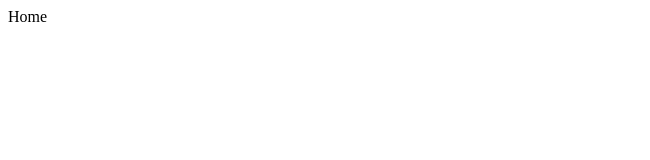
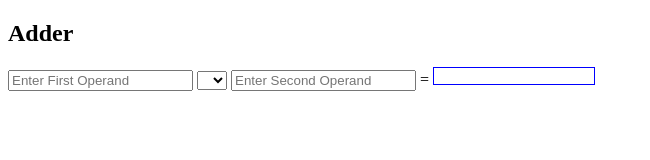
Before and after one commit to manikandants/agile-web-dev, a website: page www/index.html in a window 1280 px wide. Shown: the whole page, without its empty margins (0-650 px from the left). Drawn offline with Linux system fonts and the light colour scheme.

Commit message:
Added csslint and basic adder

```diff
--- a/package.json
+++ b/package.json
@@ -21,6 +21,7 @@
     "grunt": "^0.4.5",
     "grunt-contrib-clean": "^0.6.0",
     "grunt-contrib-concat": "^0.5.0",
+    "grunt-contrib-csslint": "^0.4.0",
     "grunt-contrib-htmlmin": "^0.3.0",
     "grunt-contrib-uglify": "^0.7.0",
     "grunt-karma": "^0.10.1",
--- a/www/css/styles.css
+++ b/www/css/styles.css
@@ -0,0 +1,15 @@
+.container{
+
+}
+.title{
+
+}
+.mainContent{
+
+}
+.result{
+	display: inline-block;
+	border: 1px solid blue;
+	height: 1em;
+	min-width: 10em;
+}
--- a/www/js/controllers.js
+++ b/www/js/controllers.js
@@ -1,3 +1,5 @@
 bddApp.controller('homeController',['$scope', '$http', '$location', function($scope, $http, $location){
-
+	$scope.add = function(){
+		$scope.result = $scope.operand1 + $scope.operand2;
+	};
 }]);
--- a/www/partials/home.html
+++ b/www/partials/home.html
@@ -1 +1,16 @@
-Home
+<section>
+	<div class="container" ng-controller="homeController">
+		<div class="title">
+			<h1>Adder</h1>
+		</div>
+		<div class="mainContent">
+			<input id="operand1" type="number" placeholder="Enter First Operand" ng-change="add()" ng-model="operand1"/>
+			<select id="operator" ng-change="add()" ng-model="operator"/>
+				<option>+</option>
+			</select>
+			<input id="operand2" type="number" placeholder="Enter Second Operand" ng-change="add()" ng-model="operand2"/>
+			<label> = </label>
+			<label class="result">{{result}}</label>
+		</div>
+	</div>
+</section>
```
Also changed, not shown: Gruntfile.js (+23 -0 lines), build/bdd.js, build/bdd.min.js, build/partials/home.html, 2 other files.
